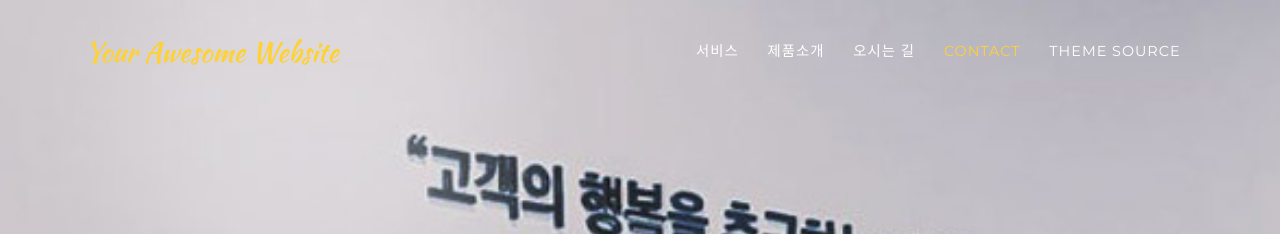
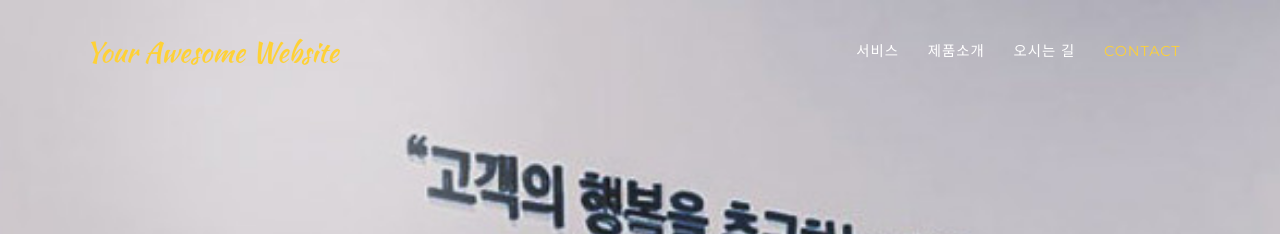
Before and after one commit to GyeongJuPark/agencyJekyll_CloneCoding, a Jekyll site: the page built from index.md, in a window 1280 px wide. Shown: the top 234 px of the page. Built offline with Jekyll 4.4.1, drawn with Linux system fonts in a browser that asks for light colours; some web fonts are replaced.

Commit message:
Update navigation.yml

```diff
--- a/_data/navigation.yml
+++ b/_data/navigation.yml
@@ -19,8 +19,6 @@ en: &DEFAULT_EN
       section: about
     - title: "Contact"
       section: contact
-    - title: "Theme Source"
-      url: https://github.com/raviriley/agncy-jekyll-theme/
 en-US:
   <<: *DEFAULT_EN
 en-CA:
```
